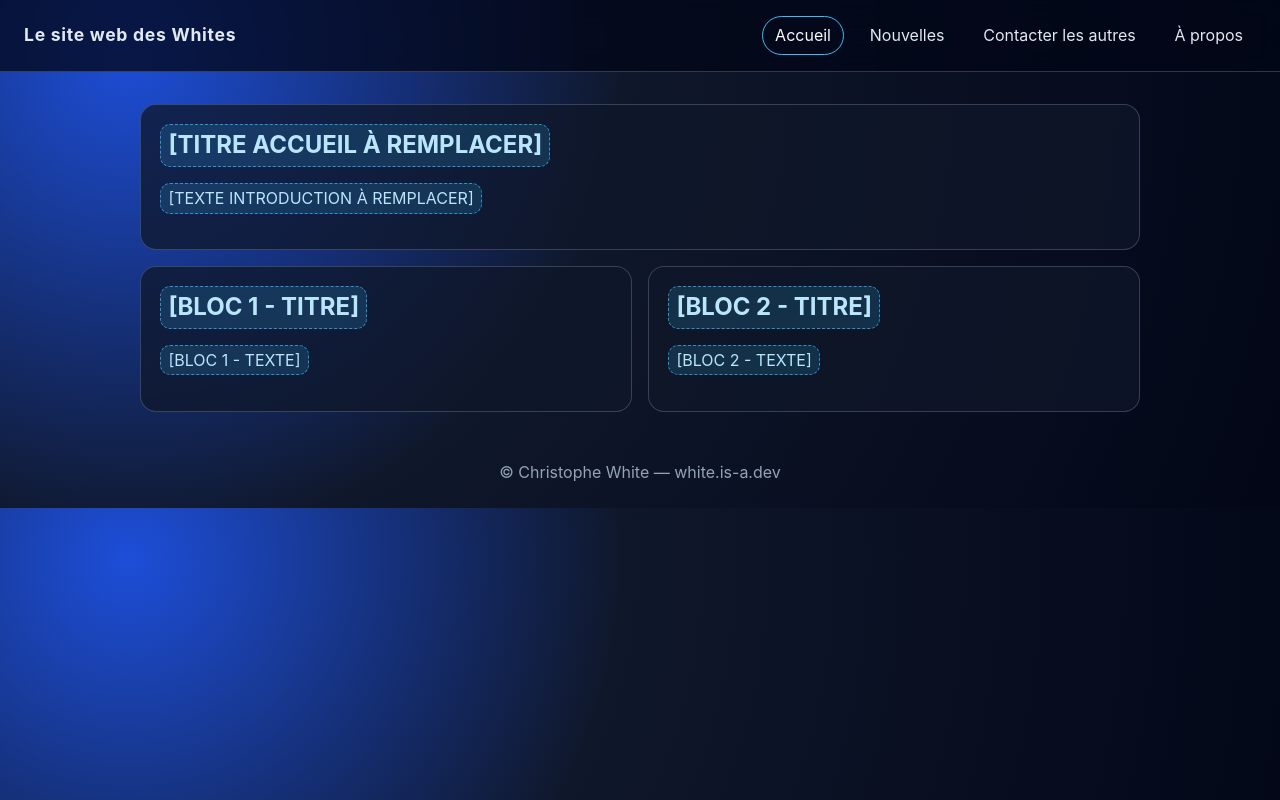
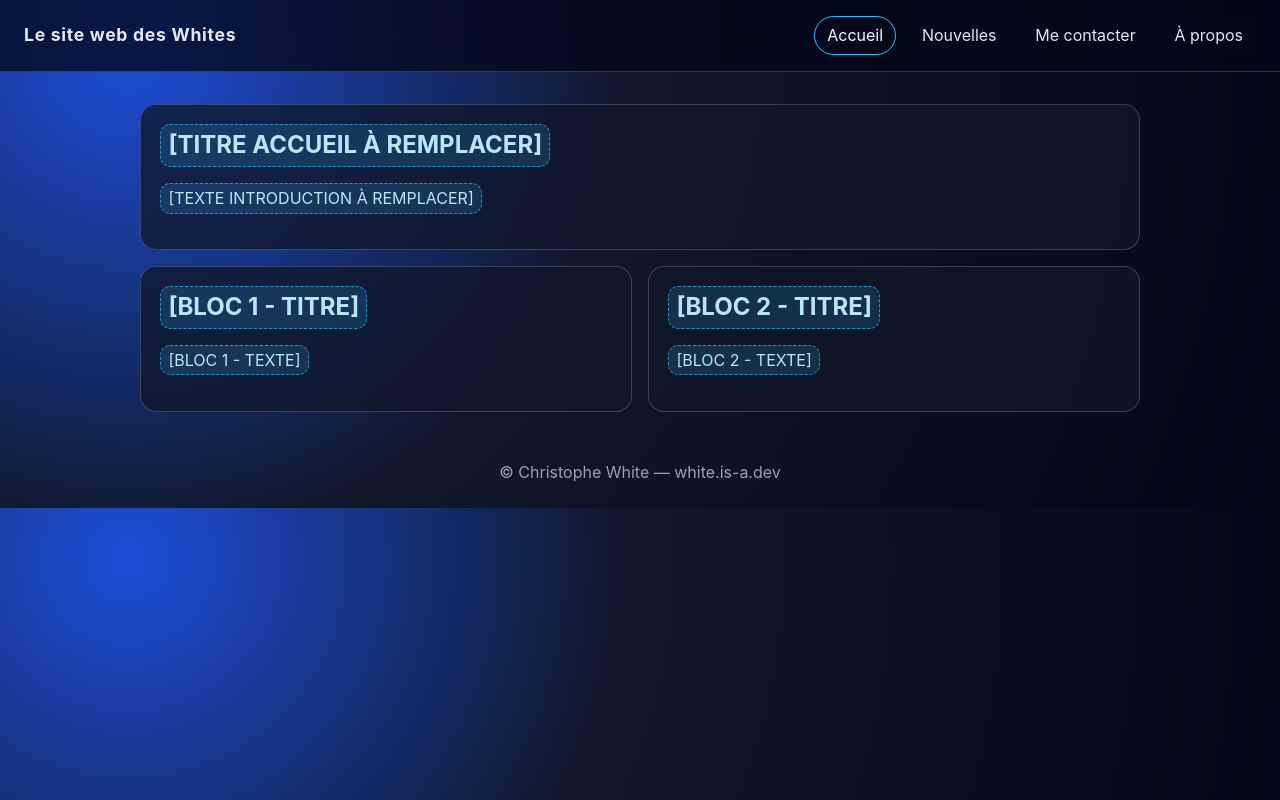
Before and after one commit to gnof-the-shark/whiteweb, a plain HTML site: page index.html in a window 1280 px wide. Drawn offline with Linux system fonts and the light colour scheme.

Commit message:
Update link text for contact page

```diff
--- a/index.html
+++ b/index.html
@@ -12,7 +12,7 @@
       <nav aria-label="Navigation principale">
         <a href="index.html" aria-current="page">Accueil</a>
         <a href="nouvelles.html">Nouvelles</a>
-        <a href="contacter.html">Contacter les autres</a>
+        <a href="contacter.html">Me contacter</a>
         <a href="apropos.html">À propos</a>
       </nav>
     </header>
```
